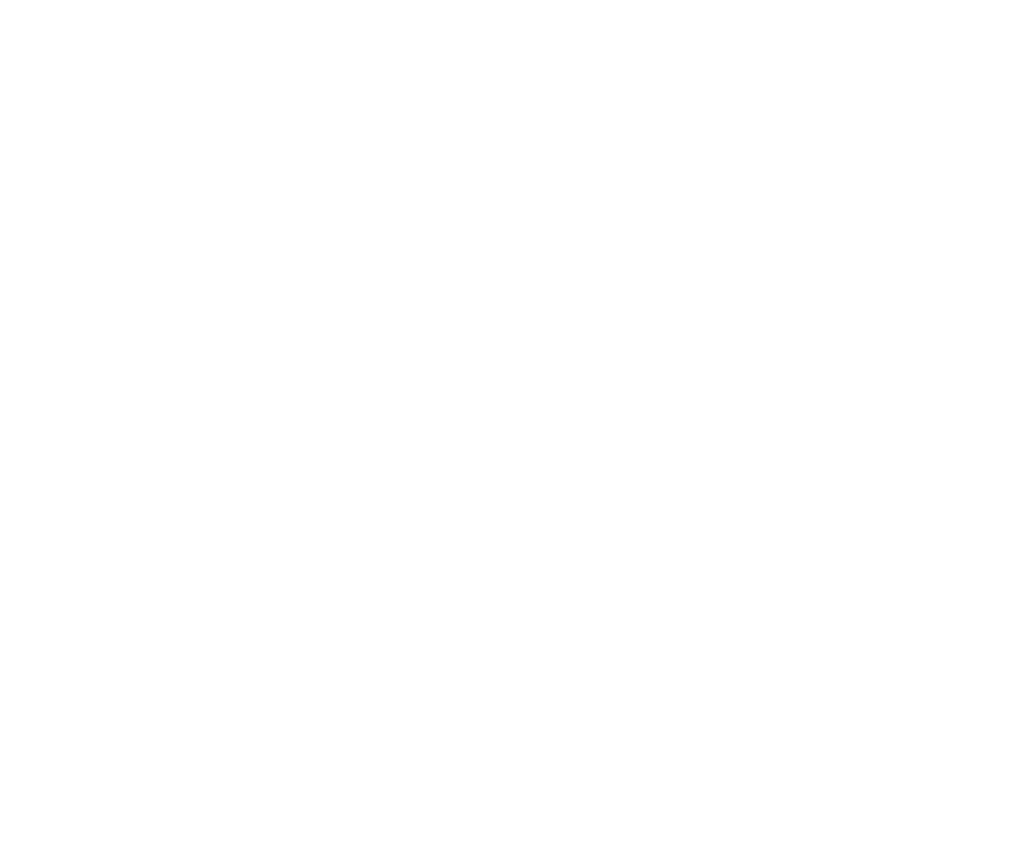
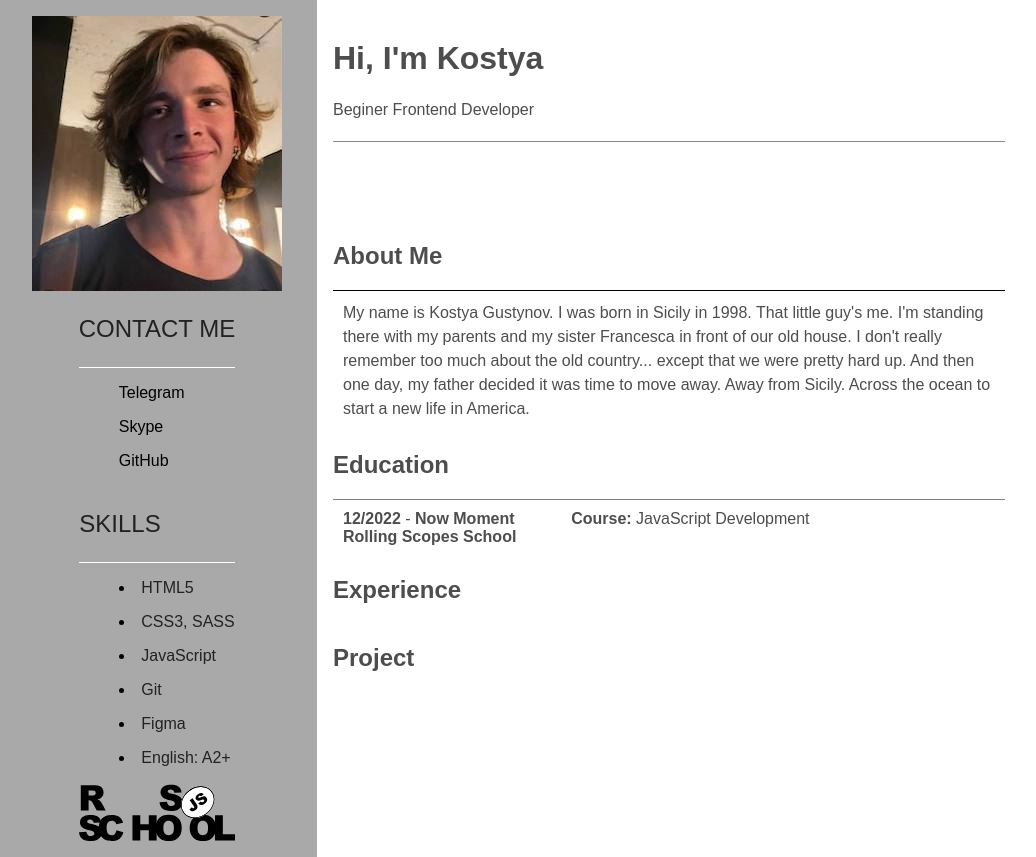
Before and after one commit to Konstant88/cv, a plain HTML site: page index.html in a window 1280 px wide. Shown: the whole page, without its empty margins (3-1039 px from the left). Before the commit the page ends 800 px from the top, so only its background shows below. Drawn offline with Linux system fonts and the light colour scheme.

Commit message:
docs: create, first inforation

```diff
--- a/index.html
+++ b/index.html
@@ -4,8 +4,115 @@
     <meta charset="UTF-8">
     <meta http-equiv="X-UA-Compatible" content="IE=edge">
     <meta name="viewport" content="width=device-width, initial-scale=1.0">
-    <title>Document</title>
+    <link rel="preconnect" href="https://fonts.googleapis.com" />
+    <link rel="preconnect" href="https://fonts.gstatic.com" crossorigin />
+    <link
+      href="https://fonts.googleapis.com/css2?family=Poppins:wght@400;600;700&display=swap"
+      rel="stylesheet"
+      />
+    <link rel="stylesheet" href="style.css">
+    <link rel="stylesheet" href="reset.css">
+
+    <title>CV</title>
 </head>
-<body>
+<body >
+<main class="main">
+
+<section class="left" >
+<div class="photo">
+    <img class="photo_cv" src="/img/photo_for_cv.jpg" alt="photo">
+</div>
+<article class="contacts">
+    <h2>Contact Me</h2>
+    <div class="underline"></div>
+    <ul class="contacts__list" >
+        <li>
+            <a href="#">Telegram</a>
+        </li>
+    </ul>
+
+    <ul>
+        <li>
+            <a href="#">Skype</a>
+        </li>
+    </ul>
+
+    <ul>
+        <li>
+            <a href="#">GitHub</a>
+        </li>
+    </ul>
+</article>
+<article class="skills">
+    <h2>Skills</h2>
+
+    <div class="underline"></div>
+
+    <ul class="skills__list" >
+        <li>HTML5</li>
+        <li>CSS3, SASS</li>
+        <li>JavaScript</li>
+        <li>Git</li>
+        <li>Figma</li>
+        <li>English: A2+</li>
+    </ul>
+    <div class="rss">
+        <img src="/img/rs_school_js.svg" alt="">
+    </div>
+</section>
+
+    <section class="right">
+
+<div class="hello">
+    <h1>Hi, I'm Kostya</h1>
+    <h3>Beginer Frontend Developer</h3>
+    </div>
+    <div class="underkine__hello"></div>
+    <section class="about">
+        <h2>About Me</h2>
+        <div class="about__me">
+       <span >My name is Kostya Gustynov. I was born in Sicily in 1998. That little guy's me.
+        I'm standing there with my parents and my sister Francesca in front of our old house.
+        I don't really remember too much about the old country... except that we were pretty hard up.
+        And then one day, my father decided it was time to move away. Away from Sicily.
+         Across the ocean to start a new life in America.</span>
+        </div>
+    </section>
+
+    <section class="education">
+        <h2>Education</h2>
+        <div class="description">
+            <div class="description__item1">
+             <div>
+                <span class="strong">12/2022</span> -  <span class="strong">Now Moment</span>
+
+
+             </div>
+             <div>
+                <span class="strong">Rolling Scopes School</span>
+             </div>
+            </div>
+
+            <div class="description__item2">
+                <div>
+                    <span class="strong">Course:</span> JavaScript Development
+                </div>
+            </div>
+        </div>
+
+    </section>
+
+    <section class="experience">
+     <h2>Experience</h2>
+    </section>
+
+    <section class="project">
+     <h2>Project</h2>
+    </section>
+</section>
+</main>
+<footer class="footer">
+
+</footer>
 </body>
 </html>
--- /dev/null
+++ b/reset.css
@@ -0,0 +1,441 @@
+html,
+body,
+div,
+span,
+applet,
+object,
+iframe,
+h1,
+h2,
+h3,
+h4,
+h5,
+h6,
+p,
+blockquote,
+pre,
+a,
+abbr,
+acronym,
+address,
+big,
+cite,
+code,
+del,
+dfn,
+em,
+img,
+ins,
+kbd,
+q,
+s,
+samp,
+small,
+strike,
+strong,
+sub,
+sup,
+tt,
+var,
+b,
+u,
+i,
+center,
+dl,
+dt,
+dd,
+ol,
+ul,
+li,
+fieldset,
+form,
+label,
+legend,
+table,
+caption,
+tbody,
+tfoot,
+thead,
+tr,
+th,
+td,
+article,
+aside,
+canvas,
+details,
+embed,
+figure,
+figcaption,
+footer,
+header,
+hgroup,
+menu,
+nav,
+output,
+ruby,
+section,
+summary,
+time,
+mark,
+audio,
+video {
+  margin: 0;
+  padding: 0;
+  border: 0;
+  font-size: 100%;
+  font: 16px  'Montserrat', sans-serif;
+  vertical-align: baseline;
+}
+
+/* make sure to set some focus styles for accessibility */
+:focus {
+  outline: 0;
+}
+
+/* HTML5 display-role reset for older browsers */
+article,
+aside,
+details,
+figcaption,
+figure,
+footer,
+header,
+hgroup,
+menu,
+nav,
+section {
+  display: block;
+}
+
+body {
+  line-height: 1;
+}
+
+ol,
+ul {
+  list-style: none;
+}
+
+blockquote,
+q {
+  quotes: none;
+}
+
+blockquote:before,
+blockquote:after,
+q:before,
+q:after {
+  content: "";
+  content: none;
+}
+
+table {
+  border-collapse: collapse;
+  border-spacing: 0;
+}
+
+input[type="search"]::-webkit-search-cancel-button,
+input[type="search"]::-webkit-search-decoration,
+input[type="search"]::-webkit-search-results-button,
+input[type="search"]::-webkit-search-results-decoration {
+  -webkit-appearance: none;
+  -moz-appearance: none;
+}
+
+input[type="search"] {
+  -webkit-appearance: none;
+  -moz-appearance: none;
+  -webkit-box-sizing: content-box;
+  -moz-box-sizing: content-box;
+  box-sizing: content-box;
+}
+
+textarea {
+  overflow: auto;
+  vertical-align: top;
+  resize: vertical;
+}
+
+/**
+ * Correct `inline-block` display not defined in IE 6/7/8/9 and Firefox 3.
+ */
+
+audio,
+canvas,
+video {
+  display: inline-block;
+  *display: inline;
+  *zoom: 1;
+  max-width: 100%;
+}
+
+/**
+ * Prevent modern browsers from displaying `audio` without controls.
+ * Remove excess height in iOS 5 devices.
+ */
+
+audio:not([controls]) {
+  display: none;
+  height: 0;
+}
+
+/**
+ * Address styling not present in IE 7/8/9, Firefox 3, and Safari 4.
+ * Known issue: no IE 6 support.
+ */
+
+[hidden] {
+  display: none;
+}
+
+/**
+ * 1. Correct text resizing oddly in IE 6/7 when body `font-size` is set using
+ *    `em` units.
+ * 2. Prevent iOS text size adjust after orientation change, without disabling
+ *    user zoom.
+ */
+
+html {
+  font-size: 100%; /* 1 */
+  -webkit-text-size-adjust: 100%; /* 2 */
+  -ms-text-size-adjust: 100%; /* 2 */
+}
+
+/**
+ * Address `outline` inconsistency between Chrome and other browsers.
+ */
+
+a:focus {
+  outline: thin dotted;
+}
+
+/**
+ * Improve readability when focused and also mouse hovered in all browsers.
+ */
+
+a:active,
+a:hover {
+  outline: 0;
+}
+
+/**
+ * 1. Remove border when inside `a` element in IE 6/7/8/9 and Firefox 3.
+ * 2. Improve image quality when scaled in IE 7.
+ */
+
+img {
+  border: 0; /* 1 */
+  -ms-interpolation-mode: bicubic; /* 2 */
+}
+
+/**
+ * Address margin not present in IE 6/7/8/9, Safari 5, and Opera 11.
+ */
+
+figure {
+  margin: 0;
+}
+
+/**
+ * Correct margin displayed oddly in IE 6/7.
+ */
+
+form {
+  margin: 0;
+}
+
+/**
+ * Define consistent border, margin, and padding.
+ */
+
+fieldset {
+  border: 1px solid #c0c0c0;
+  margin: 0 2px;
+  padding: 0.35em 0.625em 0.75em;
+}
+
+/**
+ * 1. Correct color not being inherited in IE 6/7/8/9.
+ * 2. Correct text not wrapping in Firefox 3.
+ * 3. Correct alignment displayed oddly in IE 6/7.
+ */
+
+legend {
+  border: 0; /* 1 */
+  padding: 0;
+  white-space: normal; /* 2 */
+  *margin-left: -7px; /* 3 */
+}
+
+/**
+ * 1. Correct font size not being inherited in all browsers.
+ * 2. Address margins set differently in IE 6/7, Firefox 3+, Safari 5,
+ *    and Chrome.
+ * 3. Improve appearance and consistency in all browsers.
+ */
+
+button,
+input,
+select,
+textarea {
+  font-size: 100%; /* 1 */
+  margin: 0; /* 2 */
+  vertical-align: baseline; /* 3 */
+  *vertical-align: middle; /* 3 */
+}
+
+/**
+ * Address Firefox 3+ setting `line-height` on `input` using `!important` in
+ * the UA stylesheet.
+ */
+
+button,
+input {
+  line-height: normal;
+}
+
+/**
+ * Address inconsistent `text-transform` inheritance for `button` and `select`.
+ * All other form control elements do not inherit `text-transform` values.
+ * Correct `button` style inheritance in Chrome, Safari 5+, and IE 6+.
+ * Correct `select` style inheritance in Firefox 4+ and Opera.
+ */
+
+button,
+select {
+  text-transform: none;
+}
+
+/**
+ * 1. Avoid the WebKit bug in Android 4.0.* where (2) destroys native `audio`
+ *    and `video` controls.
+ * 2. Correct inability to style clickable `input` types in iOS.
+ * 3. Improve usability and consistency of cursor style between image-type
+ *    `input` and others.
+ * 4. Remove inner spacing in IE 7 without affecting normal text inputs.
+ *    Known issue: inner spacing remains in IE 6.
+ */
+
+button,
+html input[type="button"], /* 1 */
+input[type="reset"],
+input[type="submit"] {
+  -webkit-appearance: button; /* 2 */
+  cursor: pointer; /* 3 */
+  *overflow: visible; /* 4 */
+}
+
+/**
+ * Re-set default cursor for disabled elements.
+ */
+
+button[disabled],
+html input[disabled] {
+  cursor: default;
+}
+
+/**
+ * 1. Address box sizing set to content-box in IE 8/9.
+ * 2. Remove excess padding in IE 8/9.
+ * 3. Remove excess padding in IE 7.
+ *    Known issue: excess padding remains in IE 6.
+ */
+
+input[type="checkbox"],
+input[type="radio"] {
+  box-sizing: border-box; /* 1 */
+  padding: 0; /* 2 */
+  *height: 13px; /* 3 */
+  *width: 13px; /* 3 */
+}
+
+/**
+ * 1. Address `appearance` set to `searchfield` in Safari 5 and Chrome.
+ * 2. Address `box-sizing` set to `border-box` in Safari 5 and Chrome
+ *    (include `-moz` to future-proof).
+ */
+
+input[type="search"] {
+  -webkit-appearance: textfield; /* 1 */
+  -moz-box-sizing: content-box;
+  -webkit-box-sizing: content-box; /* 2 */
+  box-sizing: content-box;
+}
+
+/**
+ * Remove inner padding and search cancel button in Safari 5 and Chrome
+ * on OS X.
+ */
+
+input[type="search"]::-webkit-search-cancel-button,
+input[type="search"]::-webkit-search-decoration {
+  -webkit-appearance: none;
+}
+
+/**
+ * Remove inner padding and border in Firefox 3+.
+ */
+
+button::-moz-focus-inner,
+input::-moz-focus-inner {
+  border: 0;
+  padding: 0;
+}
+
+/**
+ * 1. Remove default vertical scrollbar in IE 6/7/8/9.
+ * 2. Improve readability and alignment in all browsers.
+ */
+
+textarea {
+  overflow: auto; /* 1 */
+  vertical-align: top; /* 2 */
+}
+
+/**
+ * Remove most spacing between table cells.
+ */
+
+table {
+  border-collapse: collapse;
+  border-spacing: 0;
+}
+
+html,
+button,
+input,
+select,
+textarea {
+  color: #222;
+}
+
+::-moz-selection {
+  background: #b3d4fc;
+  text-shadow: none;
+}
+
+::selection {
+  background: #b3d4fc;
+  text-shadow: none;
+}
+
+img {
+  vertical-align: middle;
+}
+
+fieldset {
+  border: 0;
+  margin: 0;
+  padding: 0;
+}
+
+textarea {
+  resize: vertical;
+}
+
+.chromeframe {
+  margin: 0.2em 0;
+  background: #ccc;
+  color: #000;
+  padding: 0.2em 0;
+}
--- a/style.css
+++ b/style.css
@@ -1,4 +1,111 @@
-body{
-    margin: 0;
-    padding: 0;
+body {
+    width: 100%;
+
 }
+a {
+    text-decoration: none;
+    color: #000000;
+}
+.main {
+    max-width: 1024px;
+    display: flex;
+    flex-direction:row;
+}
+.left {
+    width: 30%;
+    display: flex;
+    flex-direction: column;
+    align-items: center;
+    padding: 1rem;
+    background: darkgray;
+}
+
+.skills h2, .contacts h2{
+    margin: 24px 0px;
+}
+.skills__list li, .contacts li {
+    margin-block-start: 1em;
+    margin-block-end: 1em;
+    padding-inline-start: 40px;
+}
+
+.underline {
+    width: 100%;
+    height: 1px;
+    margin: 8px 0px 16px;
+    background-color: #FFFFFFFF;
+}
+
+.left h2 {
+    text-transform: uppercase;
+    font-size: 24px;
+}
+
+.skills__list {
+    list-style:inside;
+}
+
+.skills__list li::marker {
+    color: #000000;
+  }
+
+.right {
+    width: 70%;
+    padding: 1rem;
+    display: flex;
+    flex-direction: column;
+
+    color: #4d4d4d;
+    background-color: white;
+}
+.hello h1 {
+    font-size: 32px;
+    margin: 24px 0;
+    font-weight: bold;
+}
+.hello h3 {
+    margin:22px 0;
+}
+.underkine__hello {
+    width: 100%;
+    height: 1px;
+    margin: 0px 0px 80px 0px;
+    background-color:#888888
+}
+.about__me {
+    line-height: 24px;
+    border-top: 1px solid #000000;
+    padding:10px;
+}
+.about h2,.education h2,.experience h2,.project h2 {
+    font-size: 24px;
+    margin: 20px 0px;
+    font-weight: bold;
+}
+.education {
+    width: 100%;
+}
+.description {
+    padding: 10px;
+    display: flex;
+    flex-direction: row;
+    font-size: 15px;
+    line-height: 1.5;
+    border-top: solid grey 1px;
+}
+
+.strong {
+    font-weight: bold;
+}
+.description__item1 {
+    width: 35%;
+}
+.description__item2 {
+    width: 65%;
+}
+.experience {
+}
+.project {
+}
+.footer {
+}
```
Also changed, not shown: img/photo_for_cv.jpg (added), img/rs_school_js.svg (added), 1 other file.
